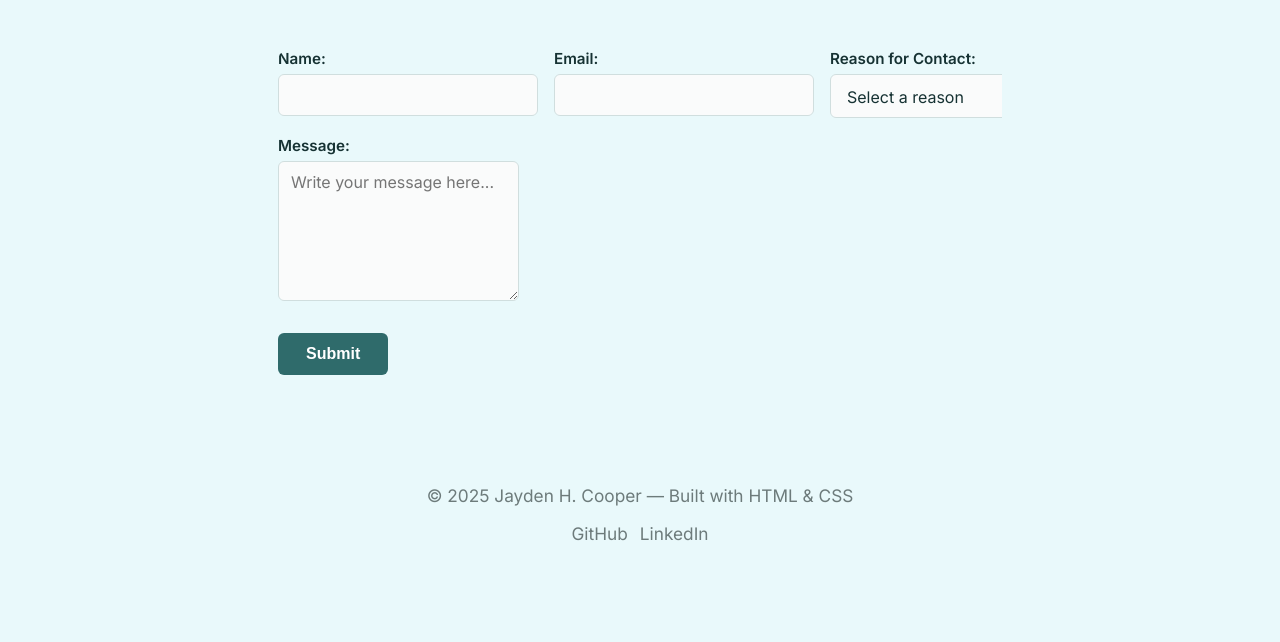
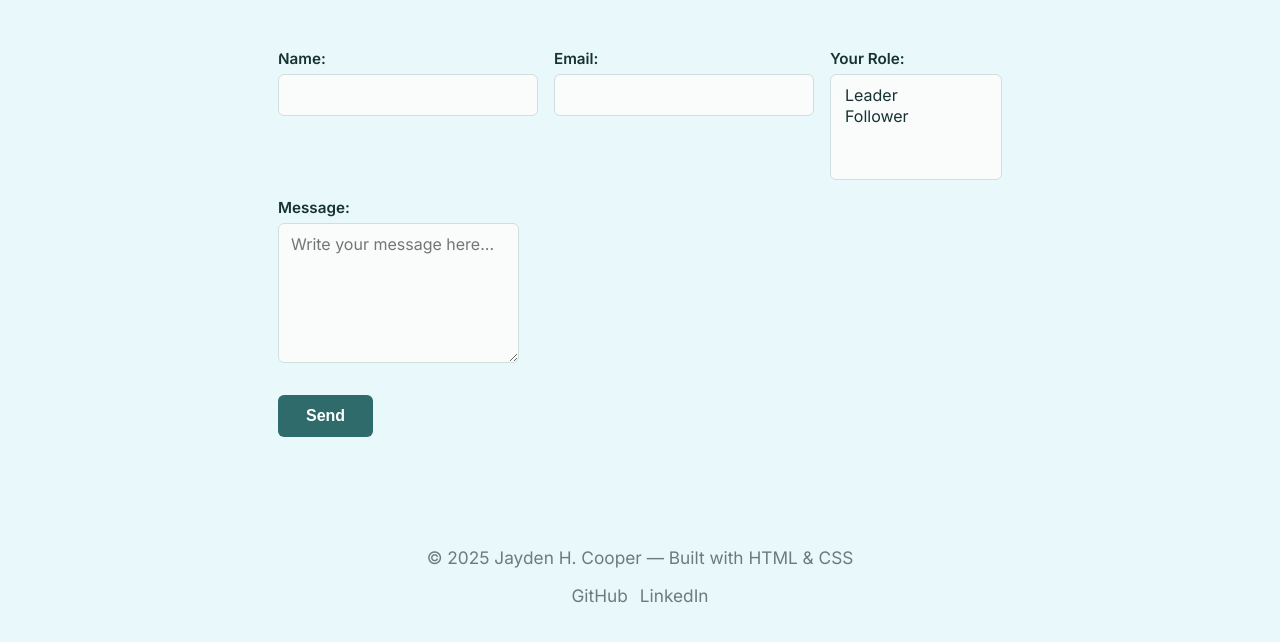
Before and after one commit to CoopDog1122/Final_Project, a plain HTML site: page Contact.html in a window 1280 px wide. Shown: the part 264-906 px from the top of the page. Before the commit the page ends 868 px from the top, so only its background shows below. Drawn offline with nearby package versions, Linux system fonts and the light colour scheme.

Commit message:
Add Netlify-ready contact form (hidden form-name, honeypot, multi-select)

```diff
--- a/Contact.html
+++ b/Contact.html
@@ -32,16 +32,9 @@
         <section class="contact-panel">
 
             <!-- ✅ Fully functional Netlify form -->
-            <form
-                name="contact"
-                method="POST"
-                data-netlify="true"
-                netlify-honeypot="bot-field"
-                class="contact-form"
-                aria-label="Contact form"
-            >
-                <input type="hidden" name="form-name" value="contact">
-                <input type="hidden" name="bot-field">
+            <form name="contact" method="POST" data-netlify="true" data-netlify-honeypot="bot-field" class="contact-form" aria-label="Contact form">
+                <input type="hidden" name="form-name" value="contact" />
+                <p class="visually-hidden"><label>Don’t fill this out if you’re human: <input name="bot-field" /></label></p>
 
                 <div class="form-row form-row-inline">
                     <div class="form-field">
@@ -55,12 +48,10 @@
                     </div>
 
                     <div class="form-field">
-                        <label for="reason">Reason for Contact:</label>
-                        <select id="reason" name="reason" required>
-                            <option value="" disabled selected>Select a reason</option>
-                            <option value="hi">Saying Hi</option>
-                            <option value="contractor">Looking for a Contractor</option>
-                            <option value="interview">Interested in an Interview</option>
+                        <label for="role">Your Role:</label>
+                        <select id="role" name="role[]" multiple>
+                            <option value="leader">Leader</option>
+                            <option value="follower">Follower</option>
                         </select>
                     </div>
                 </div>
@@ -71,7 +62,7 @@
                 </div>
 
                 <div class="form-row">
-                    <button class="btn" type="submit">Submit</button>
+                    <button class="btn" type="submit">Send</button>
                 </div>
             </form>
         </section>
```
